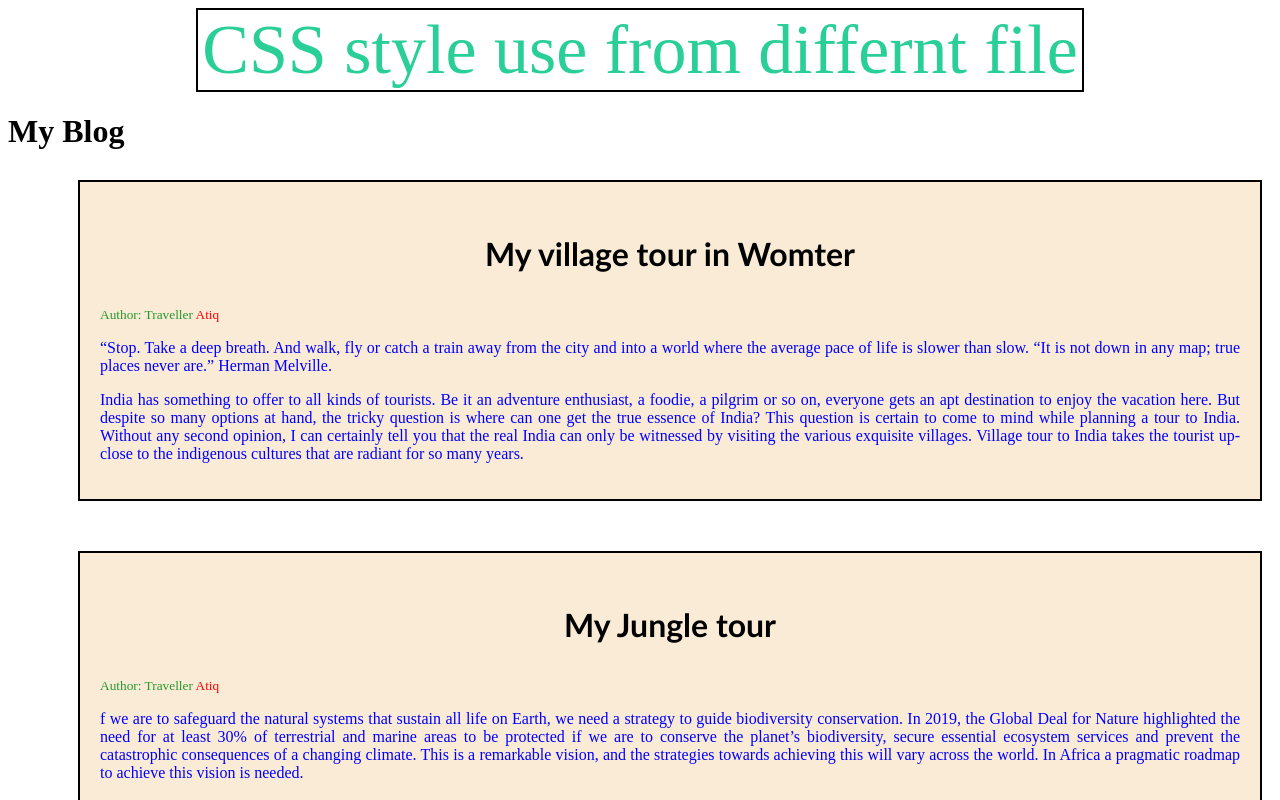
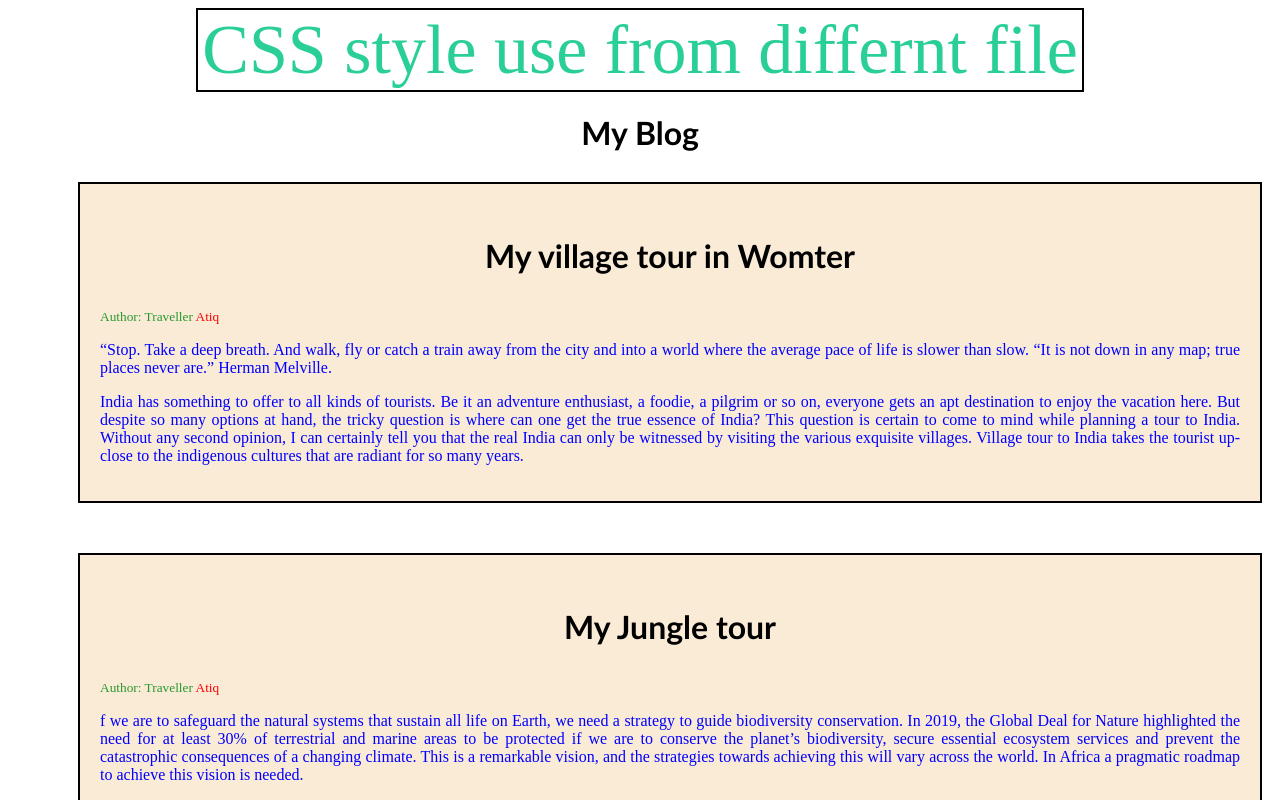
Before and after one commit to atiqurrahmanDev/htmlcss-repo, a plain HTML site: page index.html in a window 1280 px wide. Shown: the top 800 px of the page. Drawn offline with Linux system fonts and the light colour scheme.

Commit message:
style add

```diff
--- a/style.css
+++ b/style.css
@@ -1,3 +1,7 @@
+h1{
+    text-align: center;
+    font-family: 'Trebuchet MS', 'Lucida Sans Unicode', 'Lucida Grande', 'Lucida Sans', Arial, sans-serif;
+}
 small{
     color: rgb(39, 151, 45);
 }
```
